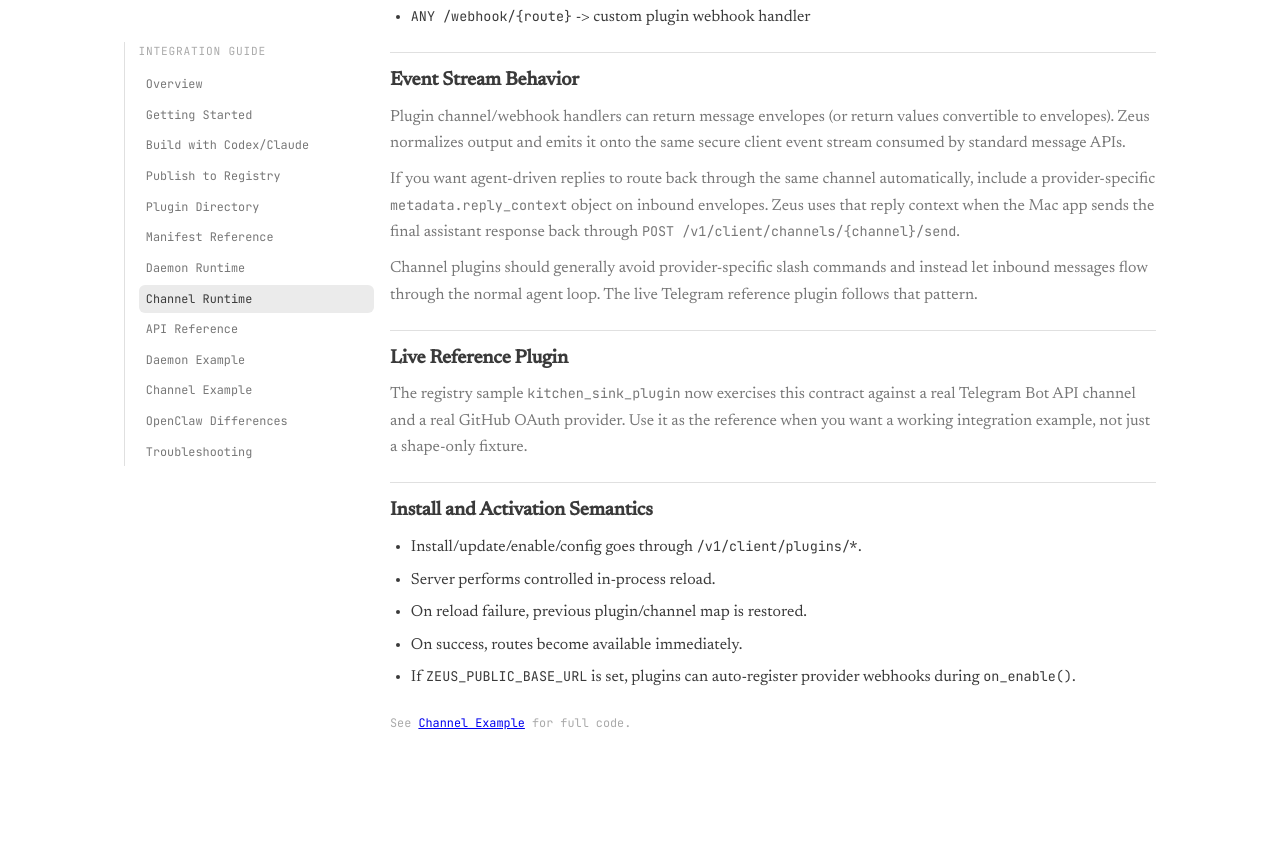
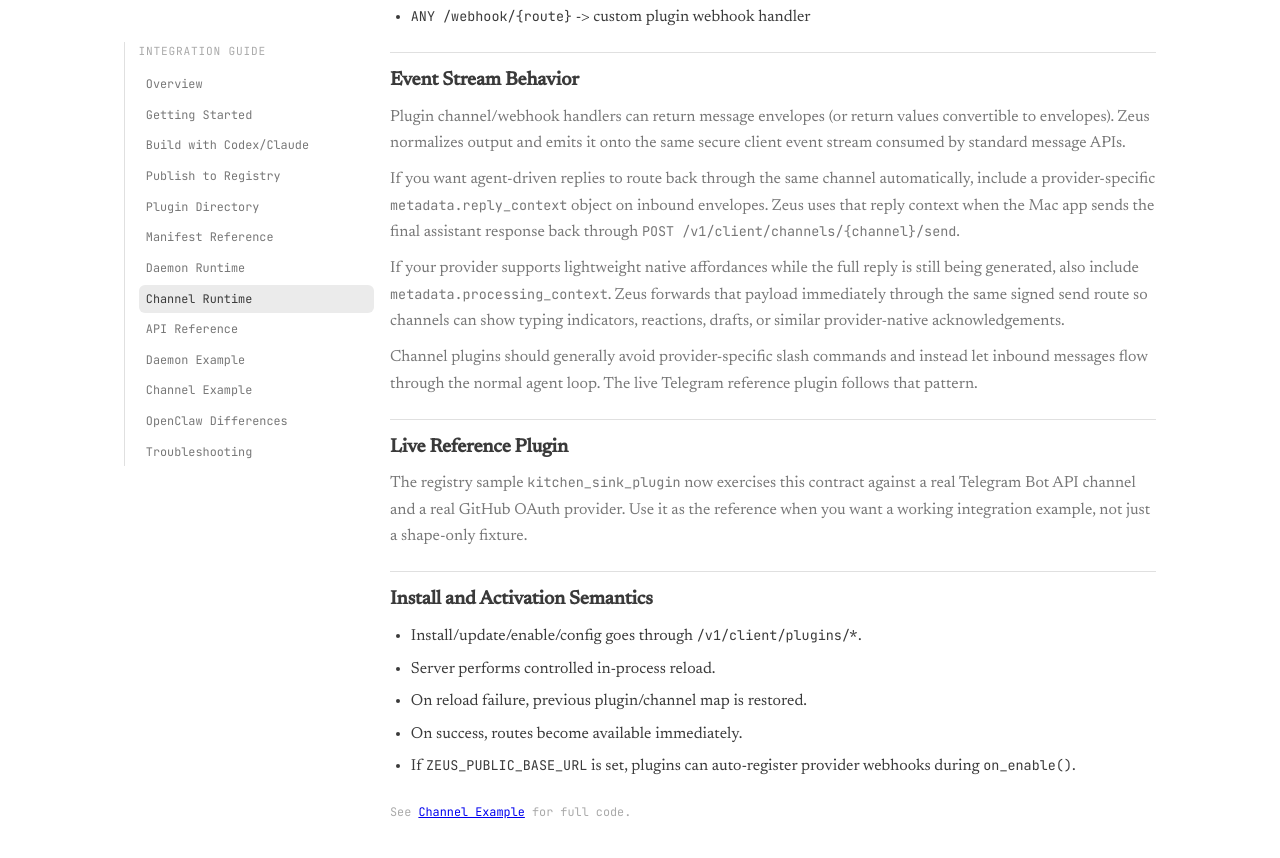
Before and after one commit to arslnb/arslnb.com, a Jekyll site: the page built from zeus/docs/channel-plugins.html, in a window 1280 px wide and 900 px high, scrolled down 1429 px. Shown: the top 858 px of the window. Built offline with Jekyll 4.4.1, drawn with Linux system fonts in a browser that asks for light colours; before the commit the page ends 2262 px from its top, so only the background shows below that.

Commit message:
docs: describe channel processing context

```diff
--- a/zeus/docs/channel-plugins.html
+++ b/zeus/docs/channel-plugins.html
@@ -69,6 +69,7 @@ permalink: "/zeus/docs/channel-plugins/"
       <h2>Event Stream Behavior</h2>
       <p>Plugin channel/webhook handlers can return message envelopes (or return values convertible to envelopes). Zeus normalizes output and emits it onto the same secure client event stream consumed by standard message APIs.</p>
       <p>If you want agent-driven replies to route back through the same channel automatically, include a provider-specific <code>metadata.reply_context</code> object on inbound envelopes. Zeus uses that reply context when the Mac app sends the final assistant response back through <code>POST /v1/client/channels/{channel}/send</code>.</p>
+      <p>If your provider supports lightweight native affordances while the full reply is still being generated, also include <code>metadata.processing_context</code>. Zeus forwards that payload immediately through the same signed send route so channels can show typing indicators, reactions, drafts, or similar provider-native acknowledgements.</p>
       <p>Channel plugins should generally avoid provider-specific slash commands and instead let inbound messages flow through the normal agent loop. The live Telegram reference plugin follows that pattern.</p>
     </section>
 
--- a/zeus/docs/examples-channel-plugin.html
+++ b/zeus/docs/examples-channel-plugin.html
@@ -191,7 +191,7 @@ def register(ctx):
 
     <section class="card">
       <h2>Real Registry Reference</h2>
-      <p>If you want a working sample instead of the synthetic <code>acme_channel</code> example, look at the registry plugin <code>kitchen_sink_plugin</code>. It implements a real Telegram channel path at <code>/v1/channels/telegram/webhook</code>, auto-registers its Telegram webhook when <code>ZEUS_PUBLIC_BASE_URL</code> is configured, and includes the reply-context metadata Zeus uses to send agent-generated replies back through the same channel.</p>
+      <p>If you want a working sample instead of the synthetic <code>acme_channel</code> example, look at the registry plugin <code>kitchen_sink_plugin</code>. It implements a real Telegram channel path at <code>/v1/channels/telegram/webhook</code>, auto-registers its Telegram webhook when <code>ZEUS_PUBLIC_BASE_URL</code> is configured, and includes both the reply-context metadata Zeus uses for final replies and a processing-context payload for immediate typing/reaction acknowledgements.</p>
     </section>
 
     <footer>
```
